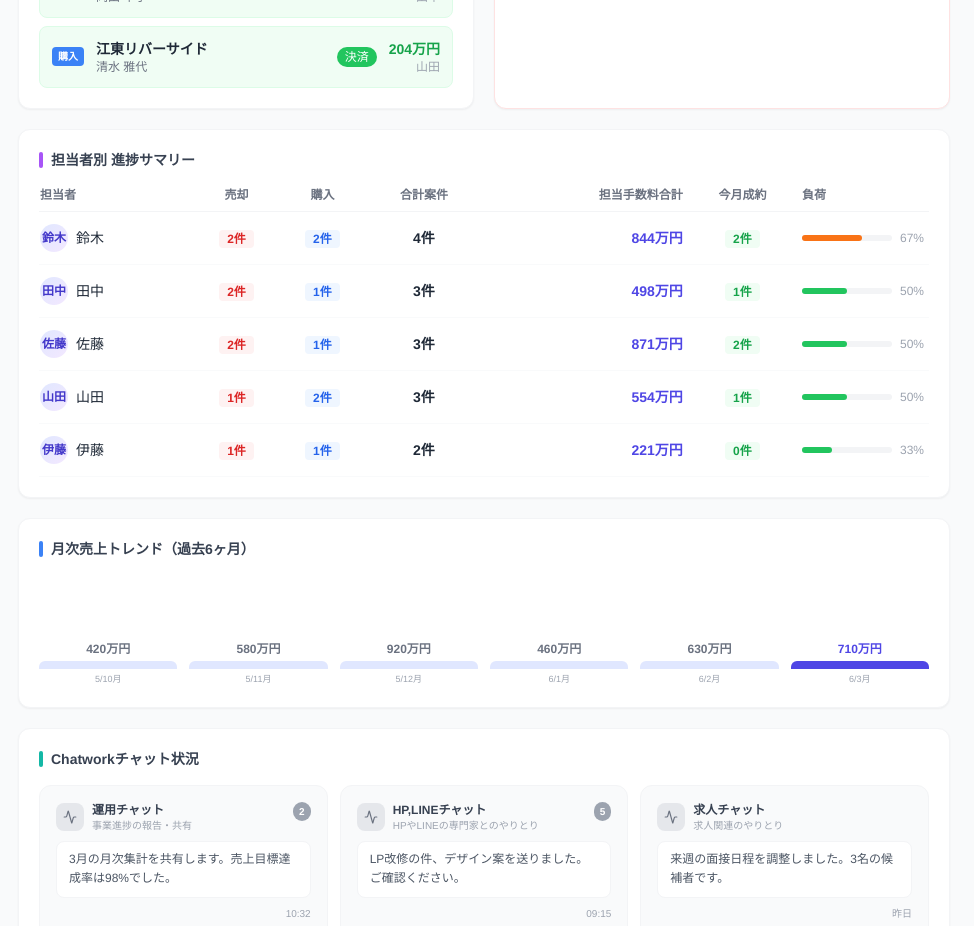
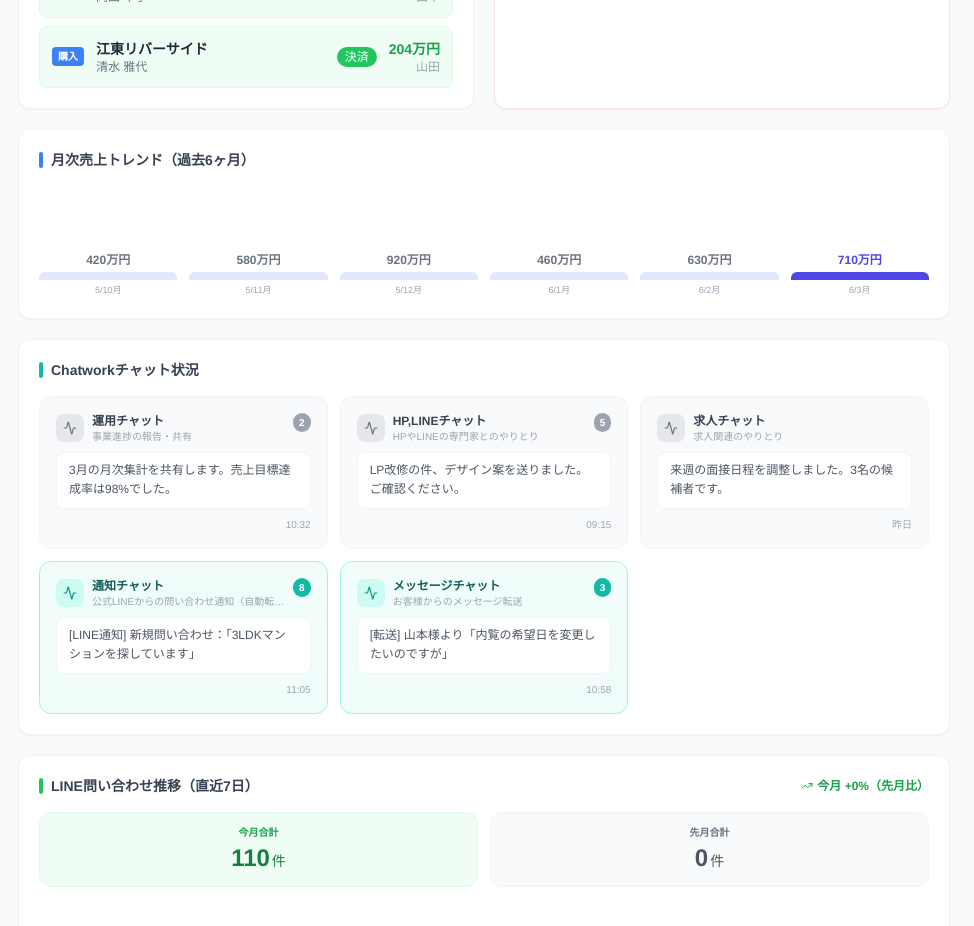
Before and after one commit to hh-rr-ux/buy-and-sell-, a Next.js app: page / in a window 1280 px wide. Shown: the part 940-1866 px from the top of the page, without its empty margins (306-1280 px from the left). Built offline with nearby package versions, Linux system fonts and the light colour scheme.

Commit message:
担当者別パフォーマンスセクションを削除

```diff
--- a/app/page.tsx
+++ b/app/page.tsx
@@ -5,7 +5,7 @@ import {
   Banknote, Activity,
 } from 'lucide-react'
 import {
-  sellCases, buyCases, monthlyStats, staffStats,
+  sellCases, buyCases, monthlyStats,
   lineInquiries, chatworkRooms,
   calcBrokerageFee, formatPrice,
 } from '@/lib/mockData'
@@ -275,65 +275,6 @@ export default function DashboardPage() {
           </div>
         </div>
 
-        {/* ━━━ 担当者別進捗 ━━━ */}
-        <div className="bg-white rounded-xl border border-gray-100 shadow-sm p-5">
-          <h2 className="text-sm font-bold text-gray-700 mb-4 flex items-center gap-2">
-            <span className="w-1 h-4 rounded-full bg-purple-500 inline-block"/>
-            担当者別 進捗サマリー
-          </h2>
-          <div className="overflow-x-auto">
-            <table className="w-full text-sm">
-              <thead>
-                <tr className="border-b border-gray-100">
-                  <th className="text-left pb-2 text-xs font-semibold text-gray-500">担当者</th>
-                  <th className="text-center pb-2 text-xs font-semibold text-gray-500">売却</th>
-                  <th className="text-center pb-2 text-xs font-semibold text-gray-500">購入</th>
-                  <th className="text-center pb-2 text-xs font-semibold text-gray-500">合計案件</th>
-                  <th className="text-right pb-2 text-xs font-semibold text-gray-500">担当手数料合計</th>
-                  <th className="text-center pb-2 text-xs font-semibold text-gray-500">今月成約</th>
-                  <th className="text-left pb-2 text-xs font-semibold text-gray-500 w-32">負荷</th>
-                </tr>
-              </thead>
-              <tbody>
-                {staffStats.map(s => {
-                  const sellCount = sellCases.filter(c => c.staff === s.name).length
-                  const buyCount  = buyCases.filter(c => c.staff === s.name).length
-                  const total     = sellCount + buyCount
-                  const fee = [
-                    ...sellCases.filter(c => c.staff === s.name).map(c => calcBrokerageFee(c.askingPrice)),
-                    ...buyCases.filter(c => c.staff === s.name).map(c => calcBrokerageFee(c.budget)),
-                  ].reduce((a, b) => a + b, 0)
-                  const loadPct = Math.min(100, Math.round((total / 6) * 100))
-                  const loadColor = loadPct >= 80 ? '#ef4444' : loadPct >= 60 ? '#f97316' : '#22c55e'
-                  return (
-                    <tr key={s.name} className="border-b border-gray-50 hover:bg-gray-50">
-                      <td className="py-3">
-                        <div className="flex items-center gap-2">
-                          <div className="w-7 h-7 rounded-full bg-gradient-to-br from-indigo-100 to-purple-100 flex items-center justify-center text-indigo-700 font-bold text-xs">{s.name}</div>
-                          <span className="font-medium text-gray-800">{s.name}</span>
-                        </div>
-                      </td>
-                      <td className="text-center py-3"><span className="bg-red-50 text-red-600 text-xs font-bold px-2 py-0.5 rounded">{sellCount}件</span></td>
-                      <td className="text-center py-3"><span className="bg-blue-50 text-blue-600 text-xs font-bold px-2 py-0.5 rounded">{buyCount}件</span></td>
-                      <td className="text-center py-3 font-bold text-gray-800">{total}件</td>
-                      <td className="text-right py-3 font-bold text-indigo-600">{formatPrice(fee)}</td>
-                      <td className="text-center py-3"><span className="bg-green-50 text-green-600 text-xs font-bold px-2 py-0.5 rounded">{s.closedThisMonth}件</span></td>
-                      <td className="py-3">
-                        <div className="flex items-center gap-2">
-                          <div className="flex-1 bg-gray-100 rounded-full h-1.5">
-                            <div className="h-1.5 rounded-full" style={{ width: `${loadPct}%`, backgroundColor: loadColor }}/>
-                          </div>
-                          <span className="text-xs text-gray-400 w-7">{loadPct}%</span>
-                        </div>
-                      </td>
-                    </tr>
-                  )
-                })}
-              </tbody>
-            </table>
-          </div>
-        </div>
-
         {/* ━━━ 月次トレンド ━━━ */}
         <div className="bg-white rounded-xl border border-gray-100 shadow-sm p-5">
           <h2 className="text-sm font-bold text-gray-700 mb-4 flex items-center gap-2">
```
